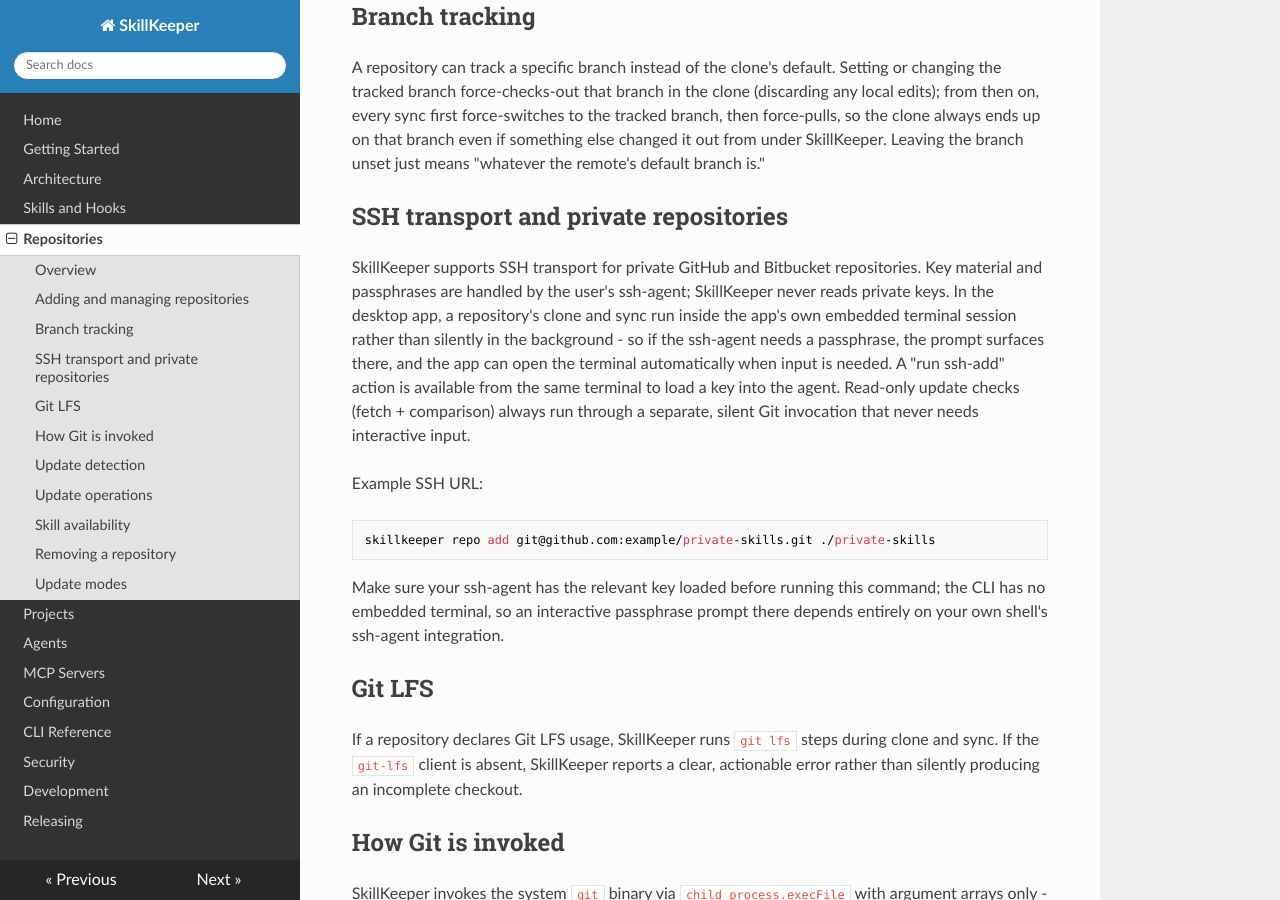
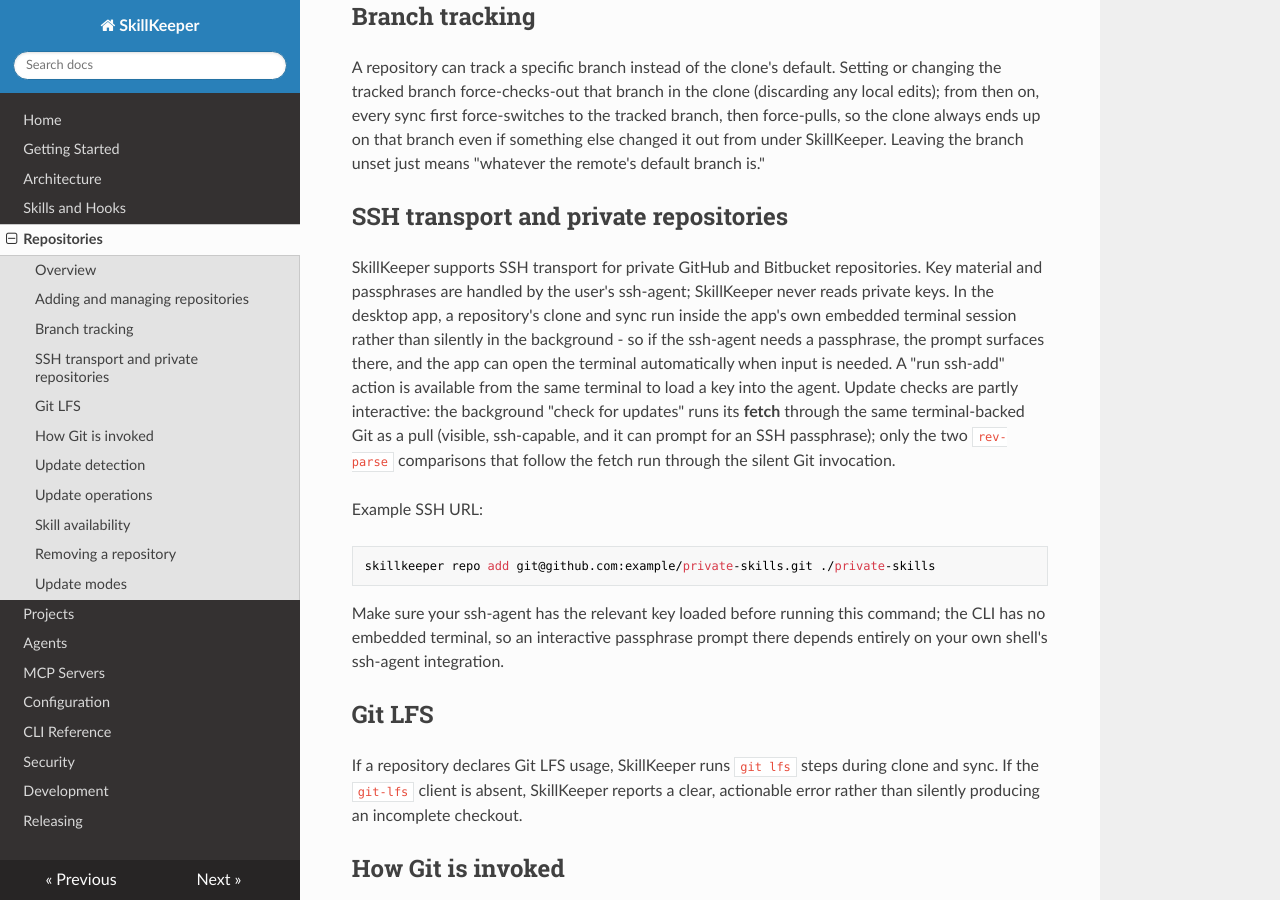
Before and after one commit to lorem-dev/skillkeeper, an MkDocs documentation site: the page built from docs/repositories.md, in a window 1280 px wide and 900 px high, scrolled down 927 px. Built offline with MkDocs 1.6.1, drawn with Linux system fonts in a browser that asks for light colours; nearby versions of some CDN libraries.

Commit message:
docs: correct repo update-check fetch and opencode hook path
The background repository update check runs its fetch through the
terminal-backed Git (visible, ssh-capable, can prompt for a passphrase);
only the rev-parse comparisons are silent. Also spell out OpenCode's full
project/global hook-target path to match the other agent rows.

```diff
--- a/docs/repositories.md
+++ b/docs/repositories.md
@@ -59,9 +59,11 @@
 session rather than silently in the background - so if the ssh-agent needs a
 passphrase, the prompt surfaces there, and the app can open the terminal
 automatically when input is needed. A "run ssh-add" action is available from
-the same terminal to load a key into the agent. Read-only update checks
-(fetch + comparison) always run through a separate, silent Git invocation
-that never needs interactive input.
+the same terminal to load a key into the agent. Update checks are partly
+interactive: the background "check for updates" runs its **fetch** through
+the same terminal-backed Git as a pull (visible, ssh-capable, and it can
+prompt for an SSH passphrase); only the two `rev-parse` comparisons that
+follow the fetch run through the silent Git invocation.
 
 Example SSH URL:
 
```
Also changed, not shown: docs/skills-and-hooks.md (+1 -1 lines).
